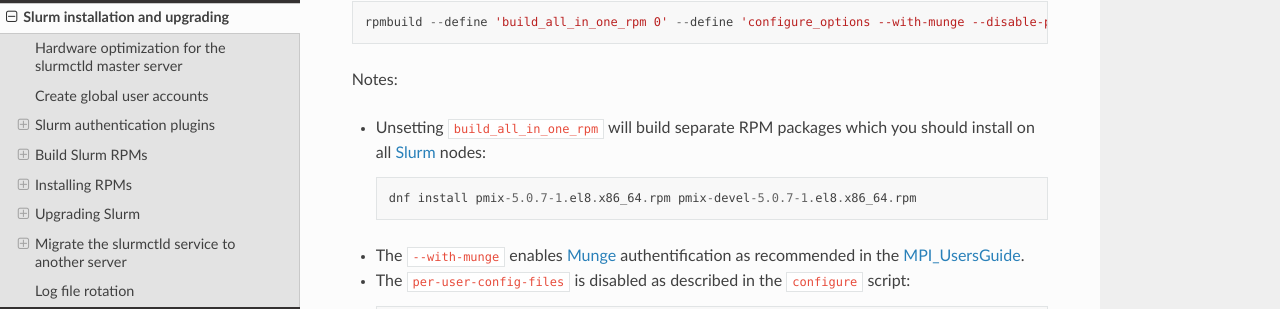
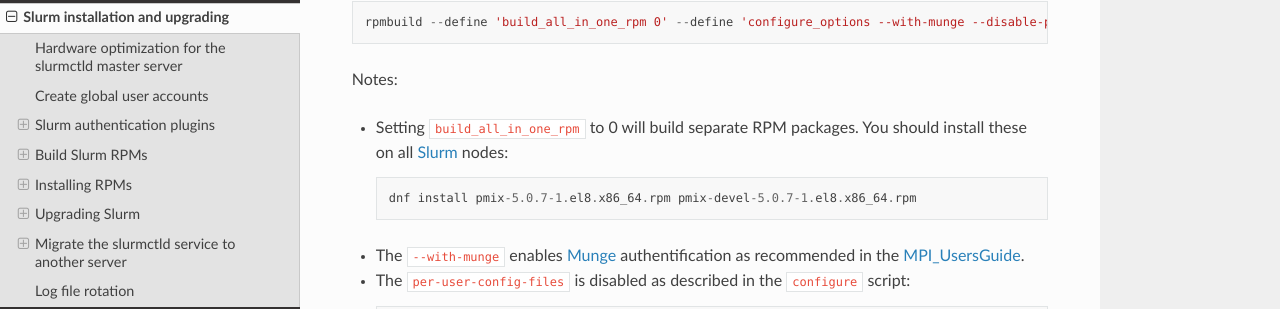
Before and after one commit to OleHolmNielsen/Niflheim_system, a Sphinx documentation site: the page built from docs/Slurm_installation.rst, in a window 1280 px wide and 900 px high, scrolled down 9931 px. Shown: the part 140-449 px from the top of the window. Built offline with Sphinx 7.4.7 and the Read the Docs theme 3.1.0, drawn with Linux system fonts in a browser that asks for light colours.

Commit message:
Minor edits

```diff
--- a/docs/Slurm_installation.rst
+++ b/docs/Slurm_installation.rst
@@ -438,7 +438,8 @@ and build RPM packages with these special flags::
 
 Notes:
 
-* Unsetting ``build_all_in_one_rpm`` will build separate RPM packages which you should install on all Slurm_ nodes::
+* Setting ``build_all_in_one_rpm`` to 0 will build separate RPM packages.
+  You should install these on all Slurm_ nodes::
 
     dnf install pmix-5.0.7-1.el8.x86_64.rpm pmix-devel-5.0.7-1.el8.x86_64.rpm
 
```
